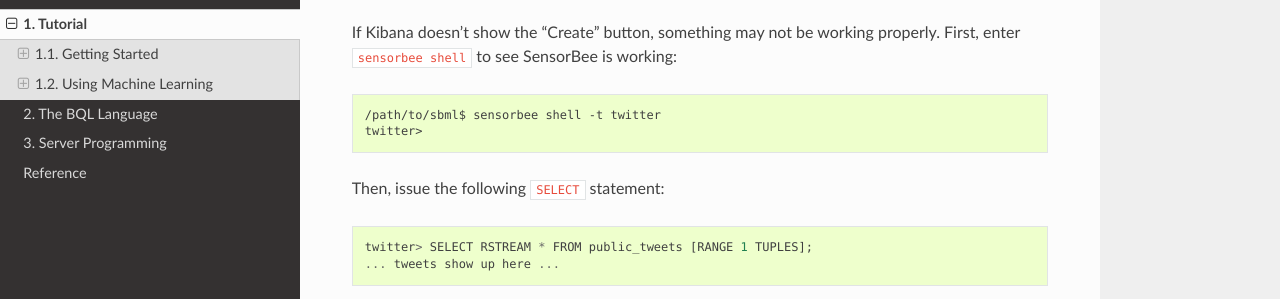
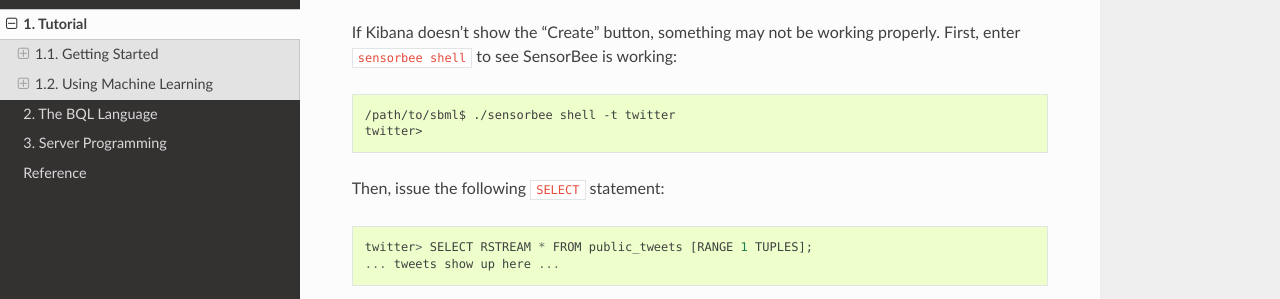
Before and after one commit to sensorbee/docs, a Sphinx documentation site: the page built from source/tutorial.rst, in a window 1280 px wide and 900 px high, scrolled down 21249 px. Shown: the part 152-451 px from the top of the window. Built offline with Sphinx 7.4.7 and the Read the Docs theme 2.0.0, drawn with Linux system fonts in a browser that asks for light colours.

```diff
--- a/source/tutorial/machine_learning.rst
+++ b/source/tutorial/machine_learning.rst
@@ -323,7 +323,7 @@ Troubleshooting
 If Kibana doesn't show the "Create" button, something may not be working
 properly. First, enter ``sensorbee shell`` to see SensorBee is working::
 
-    /path/to/sbml$ sensorbee shell -t twitter
+    /path/to/sbml$ ./sensorbee shell -t twitter
     twitter>
 
 Then, issue the following ``SELECT`` statement::
```
